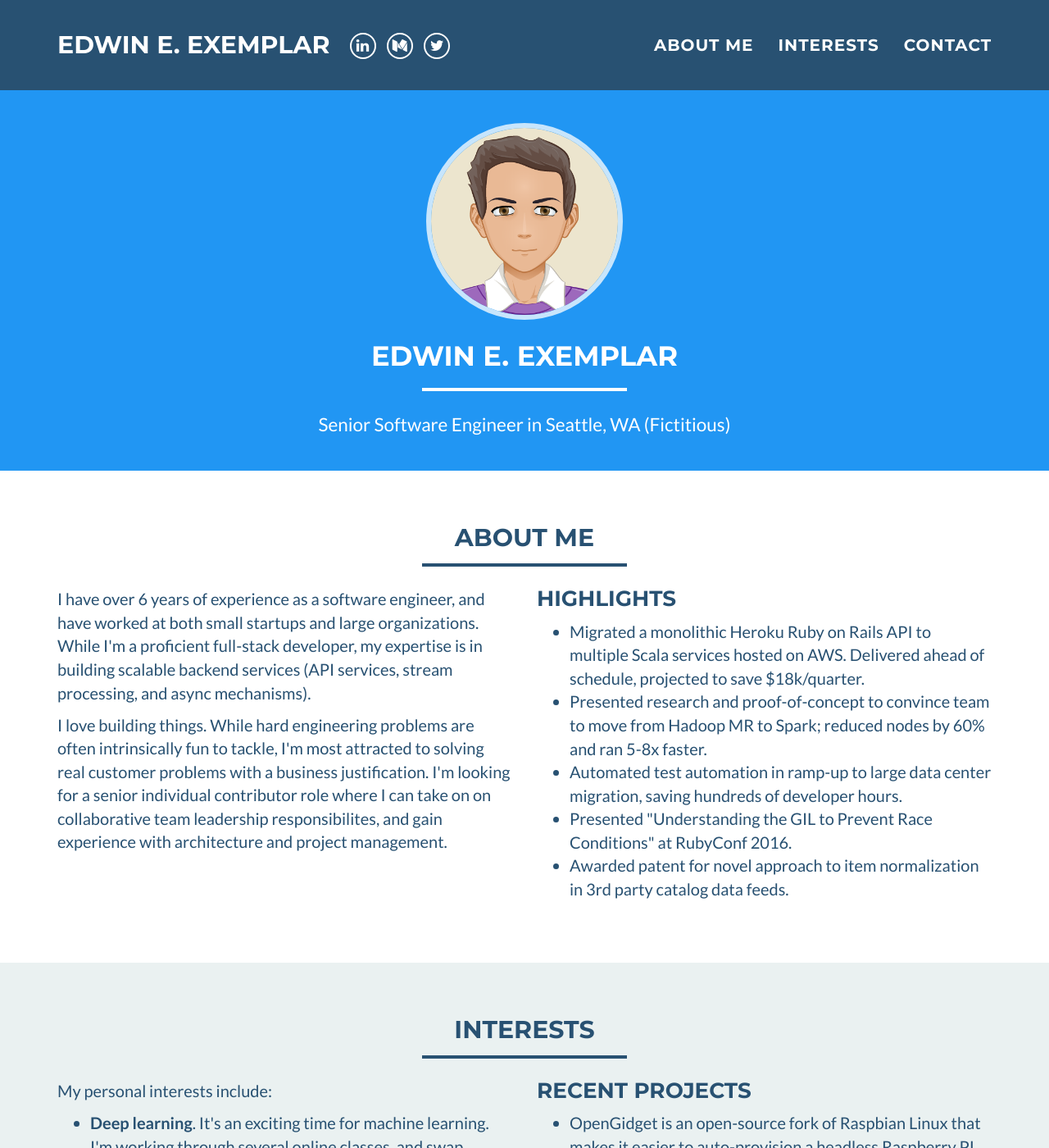
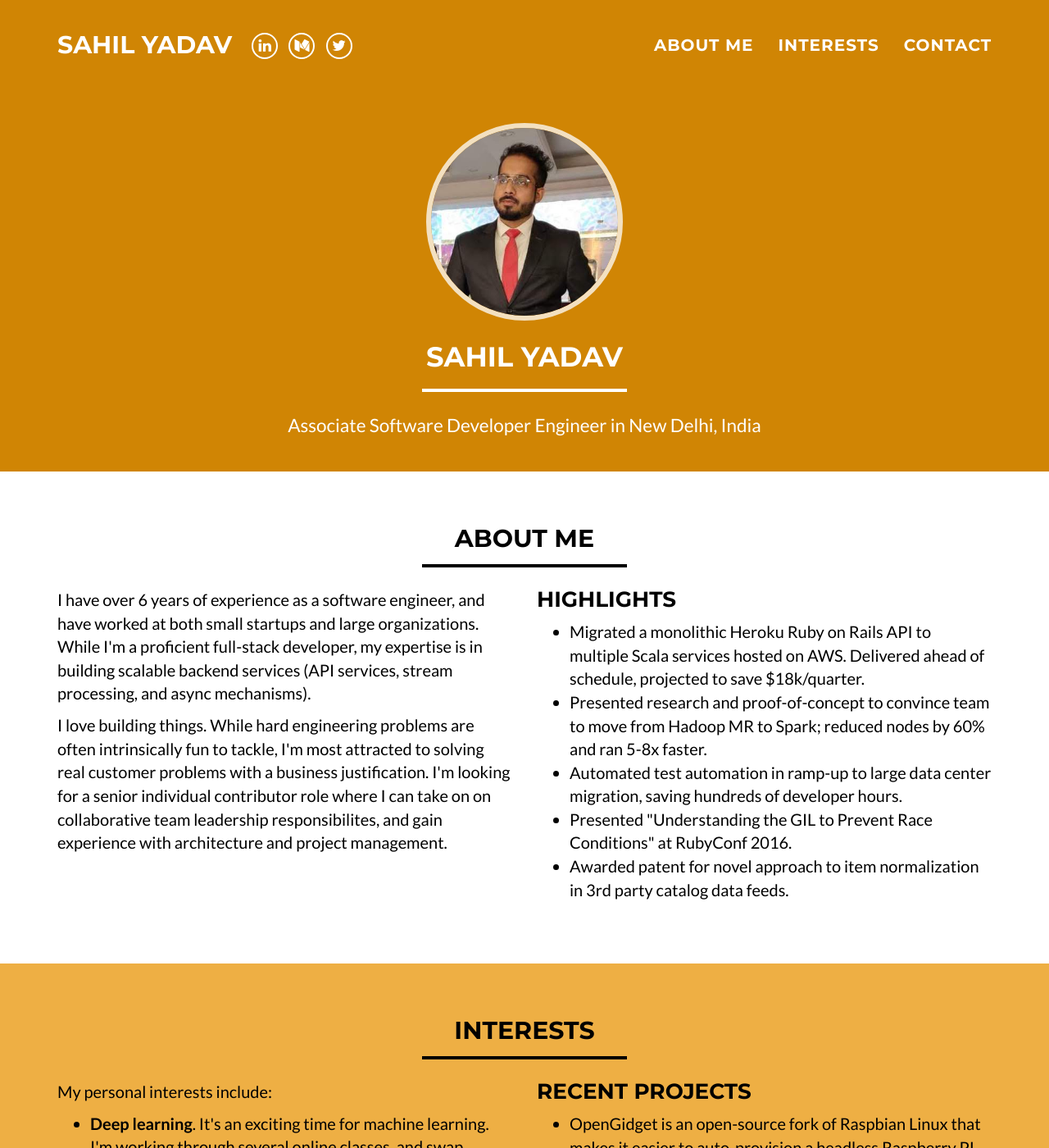
Before and after one commit to sahilyadav-here/sahilyadav-here.github.io, a Jekyll site: the page built from index.html, in a window 1280 px wide and 1400 px high. Shown: the whole window at 82% size. Built offline with Jekyll 4.4.1, drawn with Linux system fonts in a browser that asks for light colours; some of the changed text lies outside the part shown.

Commit message:
config file updated

```diff
--- a/_config.yml
+++ b/_config.yml
@@ -1,34 +1,34 @@
 # Site settings
-name: Edwin E. Exemplar
-email: edwin+contactme@someemail.com
+name: Sahil Yadav
+email: sahil16263@iiitd.ac.in
 #canonical_url: https://edwinexemplar.com
-keywords: "Software Engineer, Python, Ruby, Machine Learning, Deep Learning, Startups, Agile, Pair Programming"
-skills: "Senior Software Engineer in Seattle, WA (Fictitious)"
+keywords: "Software Engineer, Python, Java, Springboot, Machine Learning, Deep Learning, Startups, Devops, docker, aws, html, css, react, nodejs, node"
+skills: "Associate Software Developer Engineer in New Delhi, India"
 baseurl:
 
 # Social networks usernames (many more available: google-plus, flickr, dribbble, pinterest, instagram, tumblr, linkedin, etc.)
 # You should replace these with your social networks, of course. :)
 social:
   - title: linkedin
-    url: https://www.linkedin.com/in/cgroom/
+    url: https://www.linkedin.com/in/sahil-yadav-a1aa31136/
   - title: medium
-    url: https://medium.com/@cgroom
+    url: https://medium.com/@sahil16263
   - title: twitter
-    url: https://twitter.com/chuck_groom
+    url: https://twitter.com/sahil_yadav96
 
 # Google webmaster tools
-google_verify:
+google_verify: NjTatYCYcMLHyG8KlfDMbuJy_lylgmYKrpiIlW1YMe4
 
 # https://ssl.bing.com/webmaster/configure/verify/ownership Option 2 content= goes here
 bing_verify:
 
 # Color settings (hex-codes without the leading hash-tag)
 color:
-  primary: 2196F3
-  primary-rgb: "33, 150, 243"
-  secondary: 285172
-  secondary-dark: 29455b
-  section-tout: eaf1f1
+  primary: D08504
+  primary-rgb: "208, 133, 4"
+  secondary: 000000
+  secondary-dark: 000000
+  section-tout: eeaf44
 
 
 
```
Also changed, not shown: img/profile.png.
